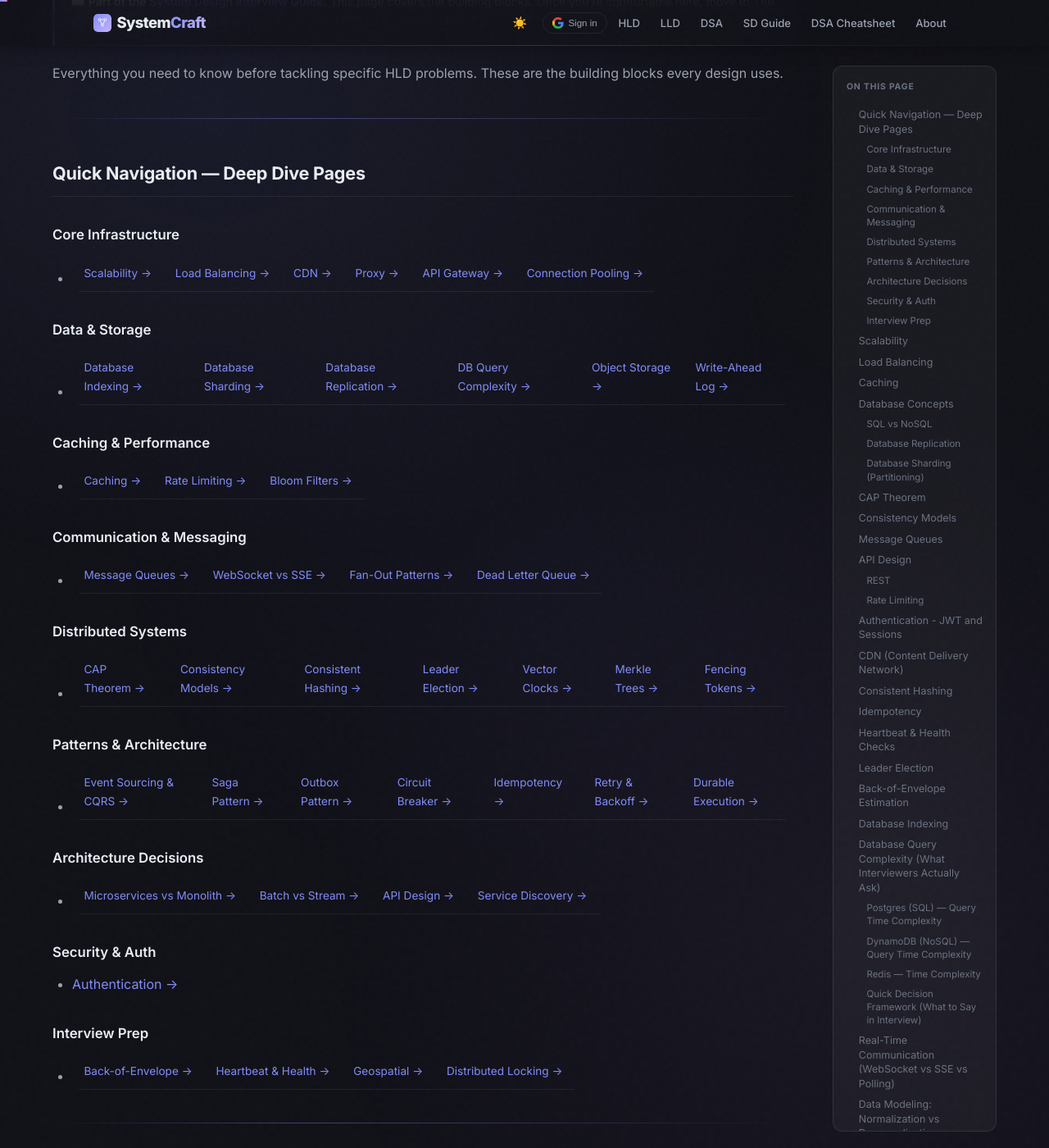
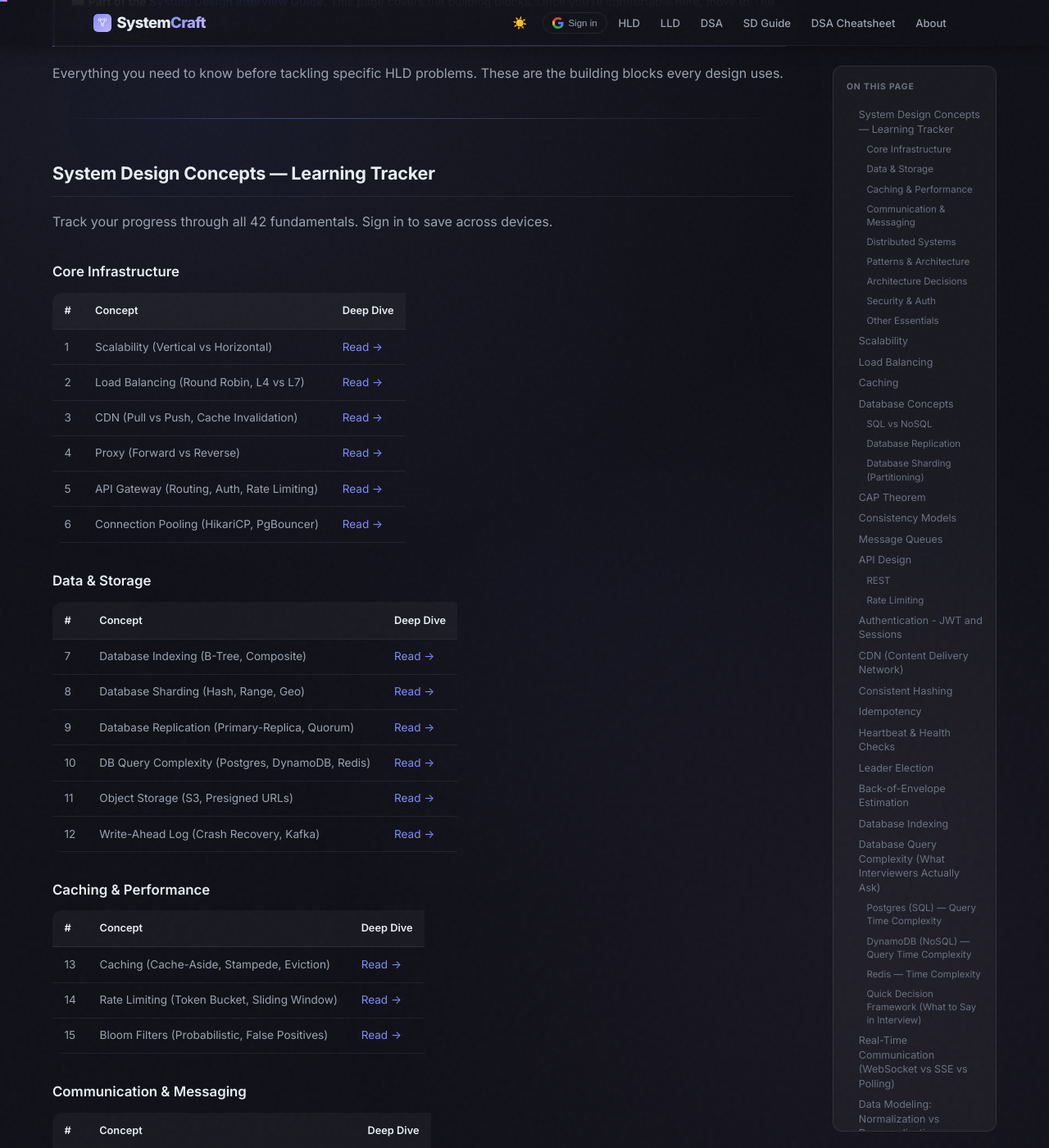
Before and after one commit to iluzn/HLD-Designs, a Jekyll site: the page built from pages/concepts.md, in a window 1280 px wide and 1400 px high, scrolled down 273 px. Shown: the whole window at 82% size. Built offline with Jekyll 4.4.1, drawn with Linux system fonts in a browser that asks for light colours; nearby versions of some CDN libraries; comment, search, counter and statistics services are not loaded; some of the changed text lies outside the part shown.

Commit message:
ui: replace Quick Navigation with trackable table (checkboxes + deep dive links) on concepts page

```diff
--- a/pages/concepts.md
+++ b/pages/concepts.md
@@ -13,34 +13,100 @@ Everything you need to know before tackling specific HLD problems. These are the
 
 ---
 
-## Quick Navigation — Deep Dive Pages
+## System Design Concepts — Learning Tracker
+
+Track your progress through all 42 fundamentals. Sign in to save across devices.
 
 ### Core Infrastructure
-- [Scalability →](/concepts/scalability/) | [Load Balancing →](/concepts/load-balancing/) | [CDN →](/concepts/cdn/) | [Proxy →](/concepts/proxy/) | [API Gateway →](/concepts/api-gateway/) | [Connection Pooling →](/concepts/connection-pooling/)
+
+| # | Concept | Deep Dive |
+|---|---|---|
+| 1 | Scalability (Vertical vs Horizontal) | [Read →](/concepts/scalability/) |
+| 2 | Load Balancing (Round Robin, L4 vs L7) | [Read →](/concepts/load-balancing/) |
+| 3 | CDN (Pull vs Push, Cache Invalidation) | [Read →](/concepts/cdn/) |
+| 4 | Proxy (Forward vs Reverse) | [Read →](/concepts/proxy/) |
+| 5 | API Gateway (Routing, Auth, Rate Limiting) | [Read →](/concepts/api-gateway/) |
+| 6 | Connection Pooling (HikariCP, PgBouncer) | [Read →](/concepts/connection-pooling/) |
 
 ### Data & Storage
-- [Database Indexing →](/concepts/database-indexing/) | [Database Sharding →](/concepts/database-sharding/) | [Database Replication →](/concepts/database-replication/) | [DB Query Complexity →](/concepts/db-query-complexity/) | [Object Storage →](/concepts/object-storage/) | [Write-Ahead Log →](/concepts/write-ahead-log/)
+
+| # | Concept | Deep Dive |
+|---|---|---|
+| 7 | Database Indexing (B-Tree, Composite) | [Read →](/concepts/database-indexing/) |
+| 8 | Database Sharding (Hash, Range, Geo) | [Read →](/concepts/database-sharding/) |
+| 9 | Database Replication (Primary-Replica, Quorum) | [Read →](/concepts/database-replication/) |
+| 10 | DB Query Complexity (Postgres, DynamoDB, Redis) | [Read →](/concepts/db-query-complexity/) |
+| 11 | Object Storage (S3, Presigned URLs) | [Read →](/concepts/object-storage/) |
+| 12 | Write-Ahead Log (Crash Recovery, Kafka) | [Read →](/concepts/write-ahead-log/) |
 
 ### Caching & Performance
-- [Caching →](/concepts/caching/) | [Rate Limiting →](/concepts/rate-limiting/) | [Bloom Filters →](/concepts/bloom-filters/)
+
+| # | Concept | Deep Dive |
+|---|---|---|
+| 13 | Caching (Cache-Aside, Stampede, Eviction) | [Read →](/concepts/caching/) |
+| 14 | Rate Limiting (Token Bucket, Sliding Window) | [Read →](/concepts/rate-limiting/) |
+| 15 | Bloom Filters (Probabilistic, False Positives) | [Read →](/concepts/bloom-filters/) |
 
 ### Communication & Messaging
-- [Message Queues →](/concepts/message-queues/) | [WebSocket vs SSE →](/concepts/websockets/) | [Fan-Out Patterns →](/concepts/fan-out/) | [Dead Letter Queue →](/concepts/dead-letter-queue/)
+
+| # | Concept | Deep Dive |
+|---|---|---|
+| 16 | Message Queues (Kafka vs SQS vs RabbitMQ) | [Read →](/concepts/message-queues/) |
+| 17 | WebSocket vs SSE vs Polling | [Read →](/concepts/websockets/) |
+| 18 | Fan-Out Patterns (On Write vs On Read) | [Read →](/concepts/fan-out/) |
+| 19 | Dead Letter Queue (Poison Messages, Retry) | [Read →](/concepts/dead-letter-queue/) |
 
 ### Distributed Systems
-- [CAP Theorem →](/concepts/cap-theorem/) | [Consistency Models →](/concepts/consistency-models/) | [Consistent Hashing →](/concepts/consistent-hashing/) | [Leader Election →](/concepts/leader-election/) | [Vector Clocks →](/concepts/vector-clocks/) | [Merkle Trees →](/concepts/merkle-trees/) | [Fencing Tokens →](/concepts/fencing-tokens/)
+
+| # | Concept | Deep Dive |
+|---|---|---|
+| 20 | CAP Theorem (CP vs AP, PACELC) | [Read →](/concepts/cap-theorem/) |
+| 21 | Consistency Models (Strong, Eventual, Causal) | [Read →](/concepts/consistency-models/) |
+| 22 | Consistent Hashing (Hash Ring, Virtual Nodes) | [Read →](/concepts/consistent-hashing/) |
+| 23 | Leader Election (Raft, ZooKeeper, Split-Brain) | [Read →](/concepts/leader-election/) |
+| 24 | Vector Clocks (Causality, Conflict Detection) | [Read →](/concepts/vector-clocks/) |
+| 25 | Merkle Trees (Data Integrity, Anti-Entropy) | [Read →](/concepts/merkle-trees/) |
+| 26 | Fencing Tokens (Stale Lock Prevention) | [Read →](/concepts/fencing-tokens/) |
 
 ### Patterns & Architecture
-- [Event Sourcing & CQRS →](/concepts/event-sourcing/) | [Saga Pattern →](/concepts/saga-pattern/) | [Outbox Pattern →](/concepts/outbox-pattern/) | [Circuit Breaker →](/concepts/circuit-breaker/) | [Idempotency →](/concepts/idempotency/) | [Retry & Backoff →](/concepts/retry-backoff/) | [Durable Execution →](/concepts/durable-execution/)
+
+| # | Concept | Deep Dive |
+|---|---|---|
+| 27 | Event Sourcing & CQRS | [Read →](/concepts/event-sourcing/) |
+| 28 | Saga Pattern (Choreography vs Orchestration) | [Read →](/concepts/saga-pattern/) |
+| 29 | Outbox Pattern (Reliable Event Publishing) | [Read →](/concepts/outbox-pattern/) |
+| 30 | Circuit Breaker (Fail Fast, Fallback) | [Read →](/concepts/circuit-breaker/) |
+| 31 | Idempotency (Keys, Duplicate Prevention) | [Read →](/concepts/idempotency/) |
+| 32 | Retry & Exponential Backoff (Jitter) | [Read →](/concepts/retry-backoff/) |
+| 33 | Durable Execution (Temporal, Step Functions) | [Read →](/concepts/durable-execution/) |
 
 ### Architecture Decisions
-- [Microservices vs Monolith →](/concepts/microservices/) | [Batch vs Stream →](/concepts/batch-vs-stream/) | [API Design →](/concepts/api-design/) | [Service Discovery →](/concepts/service-discovery/)
+
+| # | Concept | Deep Dive |
+|---|---|---|
+| 34 | Microservices vs Monolith | [Read →](/concepts/microservices/) |
+| 35 | Batch vs Stream Processing | [Read →](/concepts/batch-vs-stream/) |
+| 36 | API Design (REST, GraphQL, gRPC) | [Read →](/concepts/api-design/) |
+| 37 | Service Discovery (DNS, Consul, K8s) | [Read →](/concepts/service-discovery/) |
 
 ### Security & Auth
-- [Authentication →](/concepts/authentication/)
 
-### Interview Prep
-- [Back-of-Envelope →](/concepts/back-of-envelope/) | [Heartbeat & Health →](/concepts/heartbeat/) | [Geospatial →](/concepts/geospatial/) | [Distributed Locking →](/concepts/distributed-locking/)
+| # | Concept | Deep Dive |
+|---|---|---|
+| 38 | Authentication (JWT, Sessions, OAuth 2.0) | [Read →](/concepts/authentication/) |
+
+### Other Essentials
+
+| # | Concept | Deep Dive |
+|---|---|---|
+| 39 | Back-of-Envelope Estimation | [Read →](/concepts/back-of-envelope/) |
+| 40 | Heartbeat & Health Checks (Liveness, Readiness) | [Read →](/concepts/heartbeat/) |
+| 41 | Geospatial Indexing (Geohash, H3, Redis Geo) | [Read →](/concepts/geospatial/) |
+| 42 | Distributed Locking (Redis, DynamoDB, ZK) | [Read →](/concepts/distributed-locking/) |
+
+---
+
+> The summaries below serve as a quick reference. Click "Read →" on any topic above for the full deep dive with diagrams, code, and interview questions.
 
 ---
 
```
